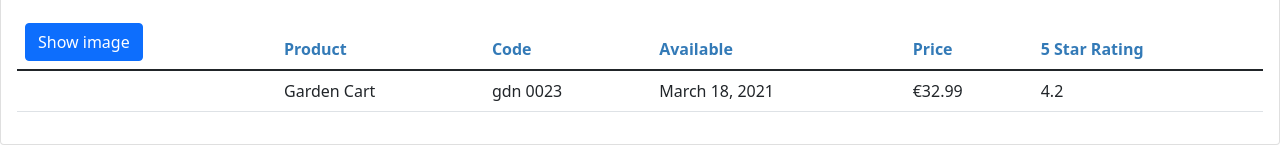
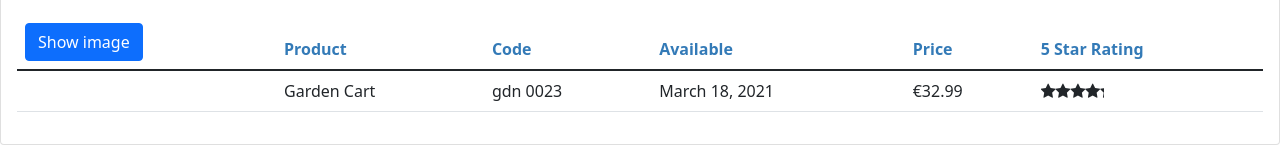
Before and after one commit to Radensuaso/APM, an Angular app: page / in a window 1280 px wide. Shown: the part 181-342 px from the top of the page. Built offline with nearby package versions, Linux system fonts and the light colour scheme.

Commit message:
Products start rating done

```diff
--- a/src/app/products/product-list.component.html
+++ b/src/app/products/product-list.component.html
@@ -45,7 +45,12 @@
             </td>
             <td>{{ product.releaseDate }}</td>
             <td>{{ product.price | currency: "EUR":"symbol":"1.2-2" }}</td>
-            <td>{{ product.starRating }}</td>
+            <td>
+              <pm-star
+                [rating]="product.starRating"
+                (ratingClicked)="onRatingClicked($event)"
+              ></pm-star>
+            </td>
           </tr>
         </tbody>
       </table>
--- a/src/app/products/product-list.component.ts
+++ b/src/app/products/product-list.component.ts
@@ -48,6 +48,11 @@
   ngOnInit(): void {
     this.listFilter = "cart";
   }
+
+  onRatingClicked(message: string): void {
+    this.pageTitle = "Product List: " + message;
+  }
+
   performFilter(filterBy: string): IProduct[] {
     return this.products.filter((product: IProduct) =>
       product.productName
--- a/src/app/shared/star.component.html
+++ b/src/app/shared/star.component.html
@@ -1,6 +1,9 @@
-<div class="crop"
-     [style.width.px]="cropWidth"
-     [title]="rating">
+<div
+  class="crop"
+  [style.width.px]="cropWidth"
+  [title]="rating"
+  (click)="onClick()"
+>
   <div style="width: 75px">
     <span class="fa fa-star"></span>
     <span class="fa fa-star"></span>
--- /dev/null
+++ b/src/app/shared/start.component.ts
@@ -0,0 +1,26 @@
+import {
+  Component,
+  EventEmitter,
+  Input,
+  OnChanges,
+  Output,
+} from "@angular/core";
+
+@Component({
+  selector: "pm-star",
+  templateUrl: "./star.component.html",
+  styleUrls: ["./star.component.css"],
+})
+export class StarComponent implements OnChanges {
+  @Input() rating: number = 0;
+  cropWidth: number = 75;
+  @Output() ratingClicked: EventEmitter<string> = new EventEmitter<string>();
+
+  ngOnChanges(): void {
+    this.cropWidth = (this.rating * 75) / 5;
+  }
+
+  onClick(): void {
+    this.ratingClicked.emit(`The rating ${this.rating} was clicked!`);
+  }
+}
```
Also changed, not shown: src/app/app.module.ts (+7 -1 lines).
